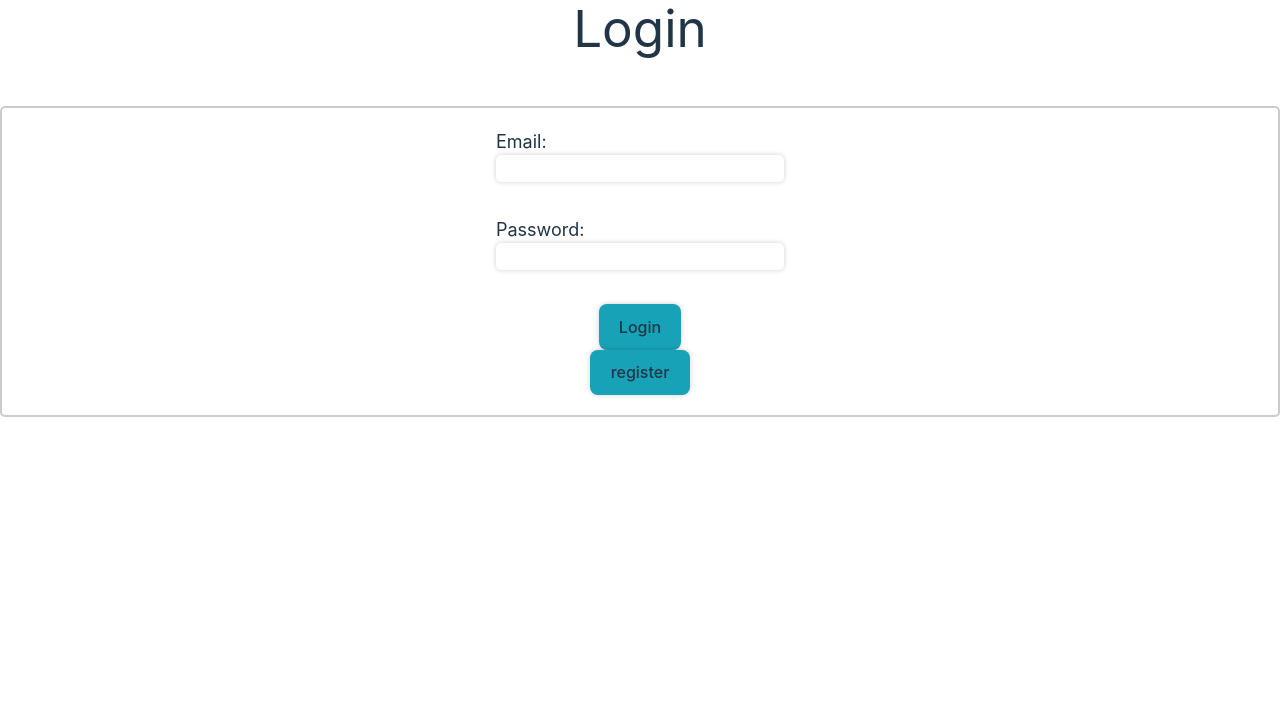
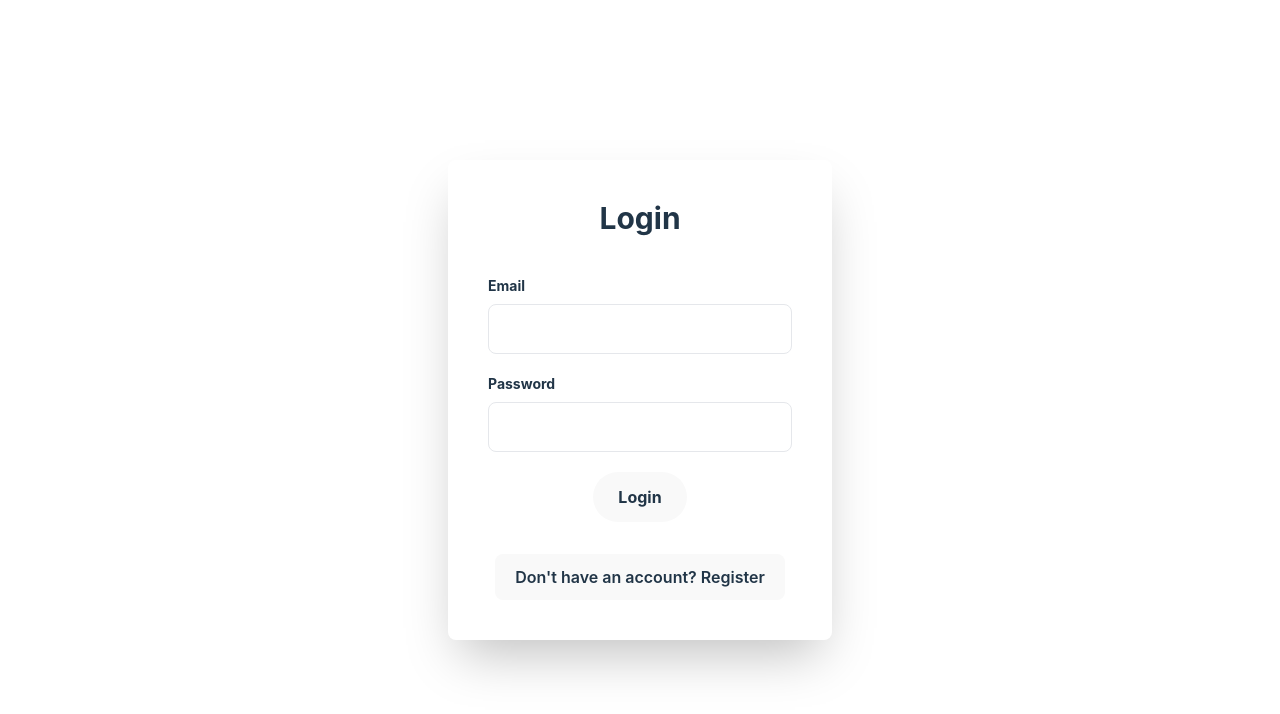
Before and after one commit to jslongtin/PlanMe, a React (Vite) app in the folder dev/PlanMe/: page / in a window 1280 px wide. Shown: the top 714 px of the page. Built offline with nearby package versions, Linux system fonts and the light colour scheme.

Commit message:
tailwind prefab for login n register

```diff
--- a/dev/PlanMe/src/Components/Login/Login.jsx
+++ b/dev/PlanMe/src/Components/Login/Login.jsx
@@ -4,7 +4,7 @@ import "./login.css";
 const Login = ({ onPageChange }) => {
   const [email, setEmail] = useState("");
   const [password, setPassword] = useState("");
-  // ref : open ai
+
   const handleLogin = async (e) => {
     e.preventDefault();
     const response = await fetch("http://127.0.0.1:3001/api/login", {
@@ -25,32 +25,54 @@ const Login = ({ onPageChange }) => {
   };
 
   return (
-    <div>
-      <h1>Login</h1>
+    <div className="flex items-center justify-center h-screen bg-primaryColor">
+      <div className="bg-secondaryColor p-10 rounded-lg shadow-2xl w-96">
+        <h1 className="text-3xl font-bold mb-10 text-center text-primaryColor">Login</h1>
         <form onSubmit={handleLogin}>
-        <label>
-          Email:
+          <div className="mb-5">
+            <label htmlFor="email" className="block mb-2 text-sm font-bold text-primaryColor">
+              Email
+            </label>
             <input
               type="email"
+              id="email"
               value={email}
               onChange={(e) => setEmail(e.target.value)}
               required
+              className="block w-full p-3 rounded-lg bg-white border border-primaryColor focus:outline-none focus:border-thirdColor"
             />
+          </div>
+          <div className="mb-5">
+            <label htmlFor="password" className="block mb-2 text-sm font-bold text-primaryColor">
+              Password
             </label>
-        <br />
-        <label>
-          Password:
             <input
               type="password"
+              id="password"
               value={password}
               onChange={(e) => setPassword(e.target.value)}
               required
+              className="block w-full p-3 rounded-lg bg-white border border-primaryColor focus:outline-none focus:border-thirdColor"
             />
-        </label>
-        <br />
-        <button type="submit">Login</button>
-        <button onClick={() => onPageChange("register")}>register</button>
+          </div>
+          <div className="text-center">
+            <button
+              type="submit"
+              className="py-3 px-6 bg-primaryColor text-green font-bold rounded-full hover:bg-ash focus:outline-none focus:bg-thirdColor"
+            >
+              Login
+            </button>
+          </div>
         </form>
+        <div className="text-center mt-8">
+          <button
+            onClick={() => onPageChange("register")}
+            className="text-primaryColor font-semibold hover:text-thirdColor focus:outline-none"
+          >
+            Don't have an account? Register
+          </button>
+        </div>
+      </div>
     </div>
   );
 };
--- a/dev/PlanMe/src/Components/Login/login.css
+++ b/dev/PlanMe/src/Components/Login/login.css
@@ -1,4 +1,4 @@
-form {
+/* form {
   display: flex;
   flex-direction: column;
   align-items: center;
@@ -35,4 +35,4 @@ h1 {
   text-align: center;
   font-size: 36px;
   margin-bottom: 50px;
-}
+} */
--- a/dev/PlanMe/src/Components/register/Register.jsx
+++ b/dev/PlanMe/src/Components/register/Register.jsx
@@ -1,7 +1,5 @@
 import React, { useState } from "react";
 import "./register.css";
-
-//ref : https://legacy.reactjs.org/docs/hooks-state.html & open ai
 
 const Register = ({ onPageChange }) => {
   const [email, setEmail] = useState("");
@@ -27,42 +25,67 @@ const Register = ({ onPageChange }) => {
   };
 
   return (
-    <div className="form-container">
-      <h1>Register</h1>
+    <div className="flex items-center justify-center h-screen">
+      <div className="bg-white p-10 rounded-lg shadow-2xl w-96">
+        <h1 className="text-3xl font-bold mb-10 text-center">Register</h1>
         <form onSubmit={handleRegister}>
-        <label>
-          Email:
+          <div className="mb-5">
+            <label htmlFor="email" className="block mb-2 text-sm font-bold text-gray-700">
+              Email
+            </label>
             <input
               type="email"
+              id="email"
               value={email}
               onChange={(e) => setEmail(e.target.value)}
               required
+              className="block w-full p-3 rounded-lg bg-gray-100 border border-transparent focus:outline-none focus:border-gray-500"
             />
+          </div>
+          <div className="mb-5">
+            <label htmlFor="username" className="block mb-2 text-sm font-bold text-gray-700">
+              Username
             </label>
-
-        <br />
-        <label>
-          Nom:
             <input
               type="username"
+              id="username"
               value={username}
               onChange={(e) => setUsername(e.target.value)}
               required
+              className="block w-full p-3 rounded-lg bg-gray-100 border border-transparent focus:outline-none focus:border-gray-500"
             />
+          </div>
+          <div className="mb-5">
+            <label htmlFor="password" className="block mb-2 text-sm font-bold text-gray-700">
+              Password
             </label>
-        <label>
-          Password:
             <input
               type="password"
+              id="password"
               value={password}
               onChange={(e) => setPassword(e.target.value)}
               required
+              className="block w-full p-3 rounded-lg bg-gray-100 border border-transparent focus:outline-none focus:border-gray-500"
             />
-        </label>
-        <br />
-        <button type="submit">Register</button>
+          </div>
+          <div className="text-center">
+            <button
+              type="submit"
+              className="py-3 px-6 bg-gray-900 text-white font-bold rounded-full hover:bg-gray-800 focus:outline-none focus:bg-gray-800"
+            >
+              Register
+            </button>
+          </div>
         </form>
-      <button onClick={() => onPageChange("login")}>login</button>
+        <div className="text-center mt-8">
+          <button
+            onClick={() => onPageChange("login")}
+            className="text-gray-600 font-semibold hover:text-gray-800 focus:outline-none"
+          >
+            Already have an account? Login
+          </button>
+        </div>
+      </div>
     </div>
   );
 };
--- a/dev/PlanMe/src/Components/register/register.css
+++ b/dev/PlanMe/src/Components/register/register.css
@@ -1,4 +1,4 @@
-.container {
+/* .container {
     display: flex;
     flex-direction: column;
     align-items: center;
@@ -60,3 +60,4 @@
   form > button:hover {
     background-color: #117a8b;
   }
+   */
```
Lines whose indentation alone changed are shown as unchanged.
